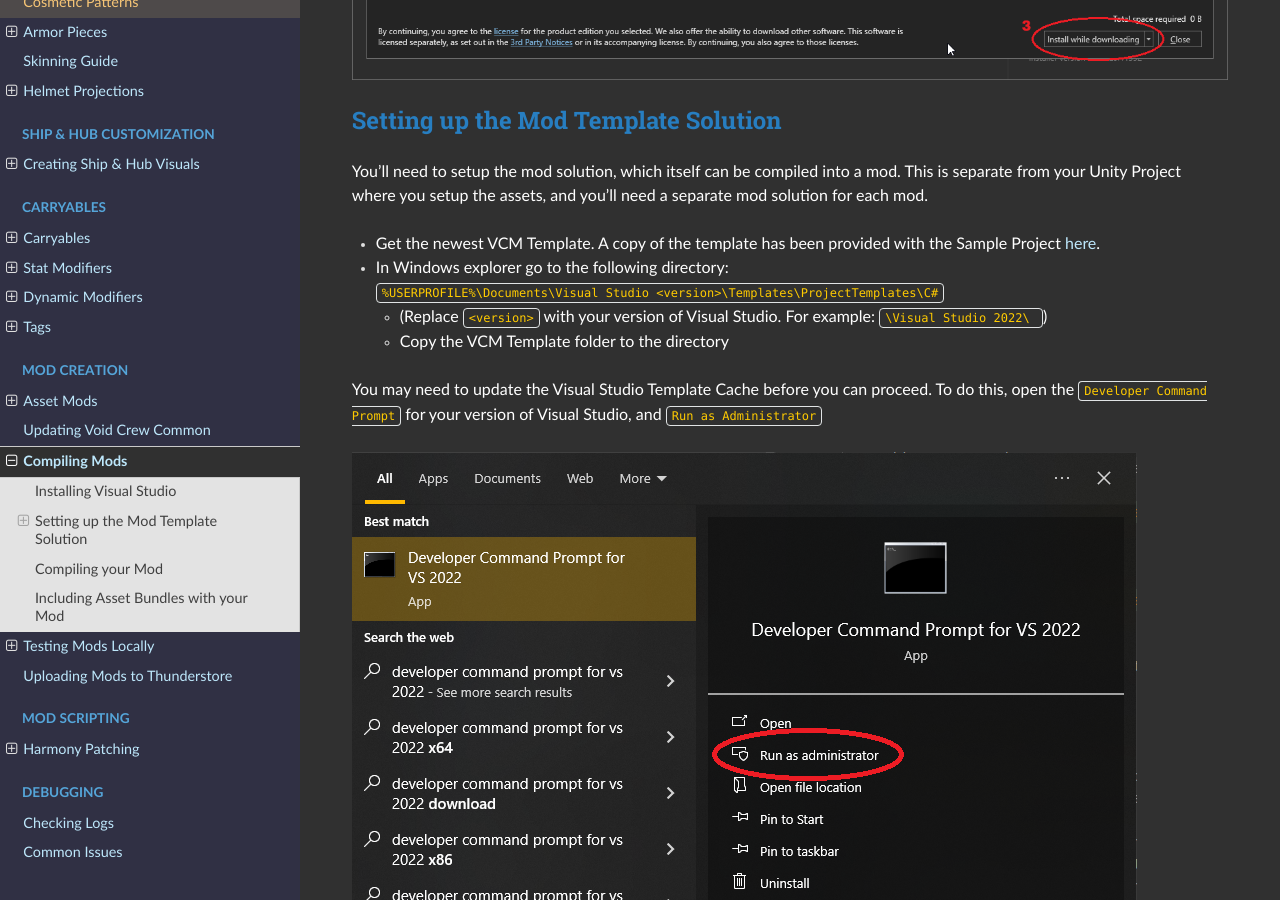
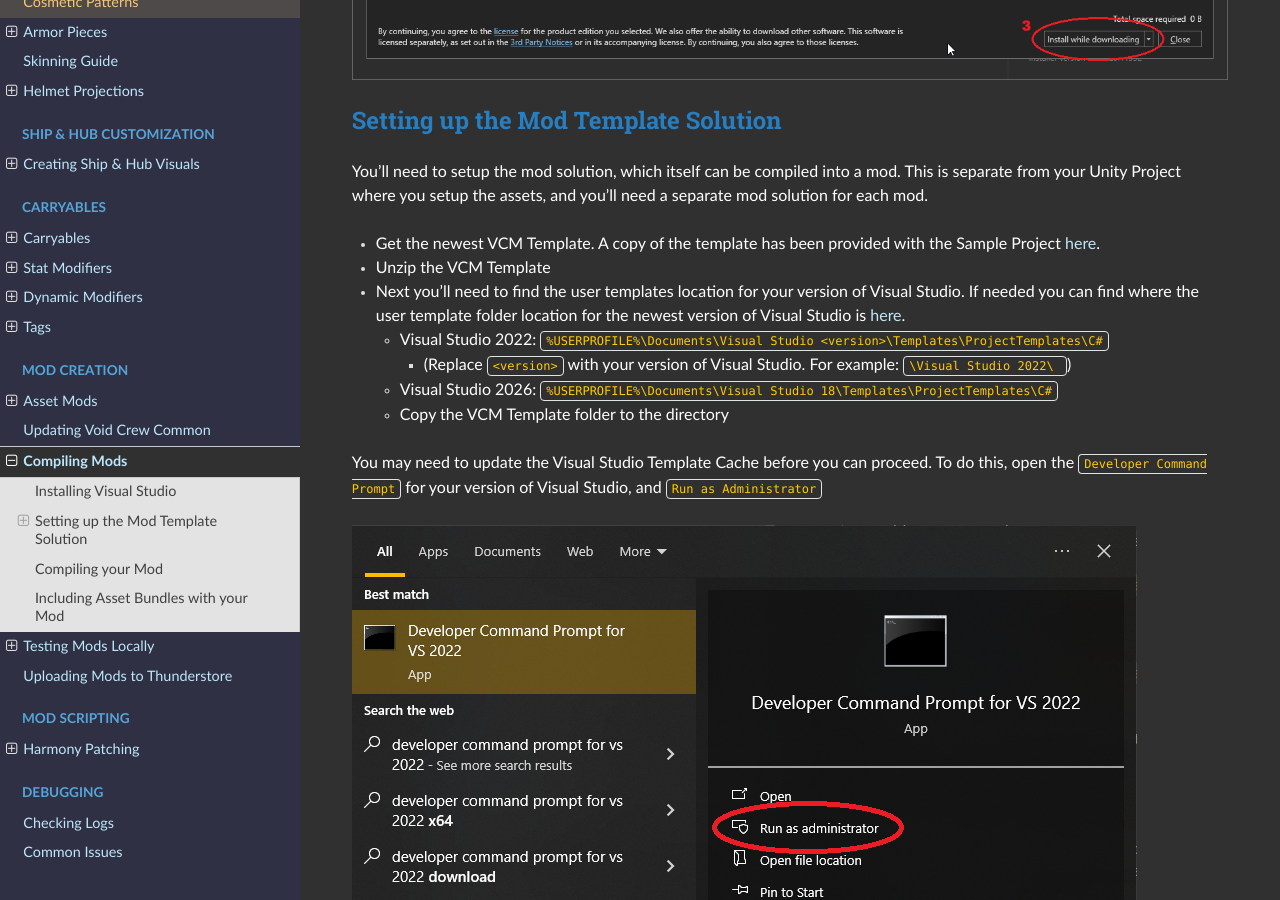
Before and after one commit to HutlihutGames/void_crew_modding_documentation, a Sphinx documentation site: the page built from Docs/ModCreation/CompilingMods.md, in a window 1280 px wide and 900 px high, scrolled down 1626 px. Built offline with Sphinx 7.4.7 and the Read the Docs theme 3.1.0, drawn with Linux system fonts in a browser that asks for light colours.

Commit message:
Updated documentation for VCM Template installation

```diff
--- a/Docs/ModCreation/CompilingMods.md
+++ b/Docs/ModCreation/CompilingMods.md
@@ -28,9 +28,11 @@ You'll need to setup the mod solution, which itself can be compiled into a mod.
 This is separate from your Unity Project where you setup the assets, and you'll need a separate mod solution for each mod.
 
 - Get the newest VCM Template. A copy of the template has been provided with the Sample Project [here](https://github.com/HutlihutGames/void_crew_mods_sample/tree/master/Visual%20Studio%20Templates/VCMTemplate).
-- In Windows explorer go to the following directory: \
-  `%USERPROFILE%\Documents\Visual Studio <version>\Templates\ProjectTemplates\C#`
-  - (Replace `<version>` with your version of Visual Studio. For example: `\Visual Studio 2022\ `)
+- Unzip the VCM Template
+- Next you'll need to find the user templates location for your version of Visual Studio. If needed you can find where the user template folder location for the newest version of Visual Studio is [here](https://learn.microsoft.com/en-us/visualstudio/ide/how-to-locate-and-organize-project-and-item-templates?view=visualstudio).
+  - Visual Studio 2022: `%USERPROFILE%\Documents\Visual Studio <version>\Templates\ProjectTemplates\C#`
+    - (Replace `<version>` with your version of Visual Studio. For example: `\Visual Studio 2022\ `)
+  - Visual Studio 2026: `%USERPROFILE%\Documents\Visual Studio 18\Templates\ProjectTemplates\C#`
   - Copy the VCM Template folder to the directory
 
 You may need to update the Visual Studio Template Cache before you can proceed.
```
